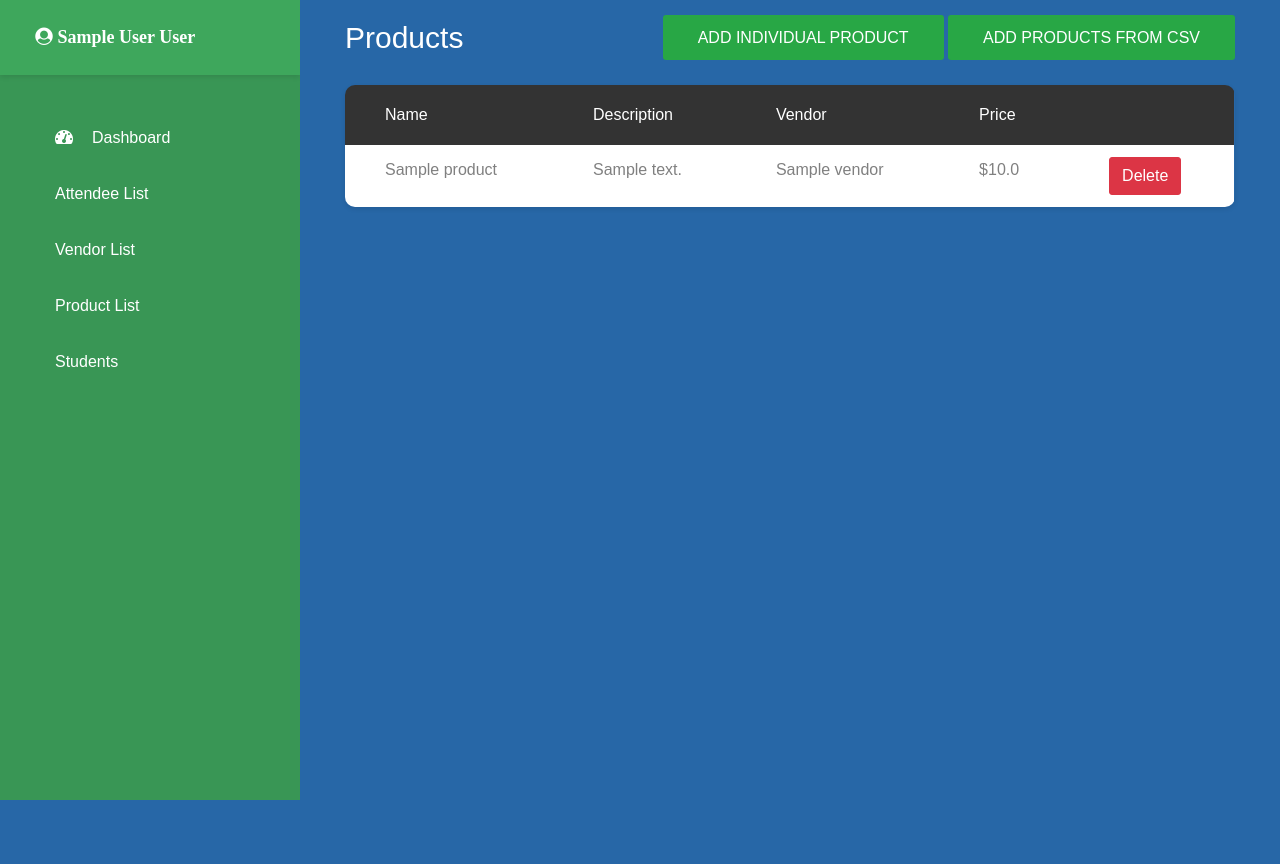
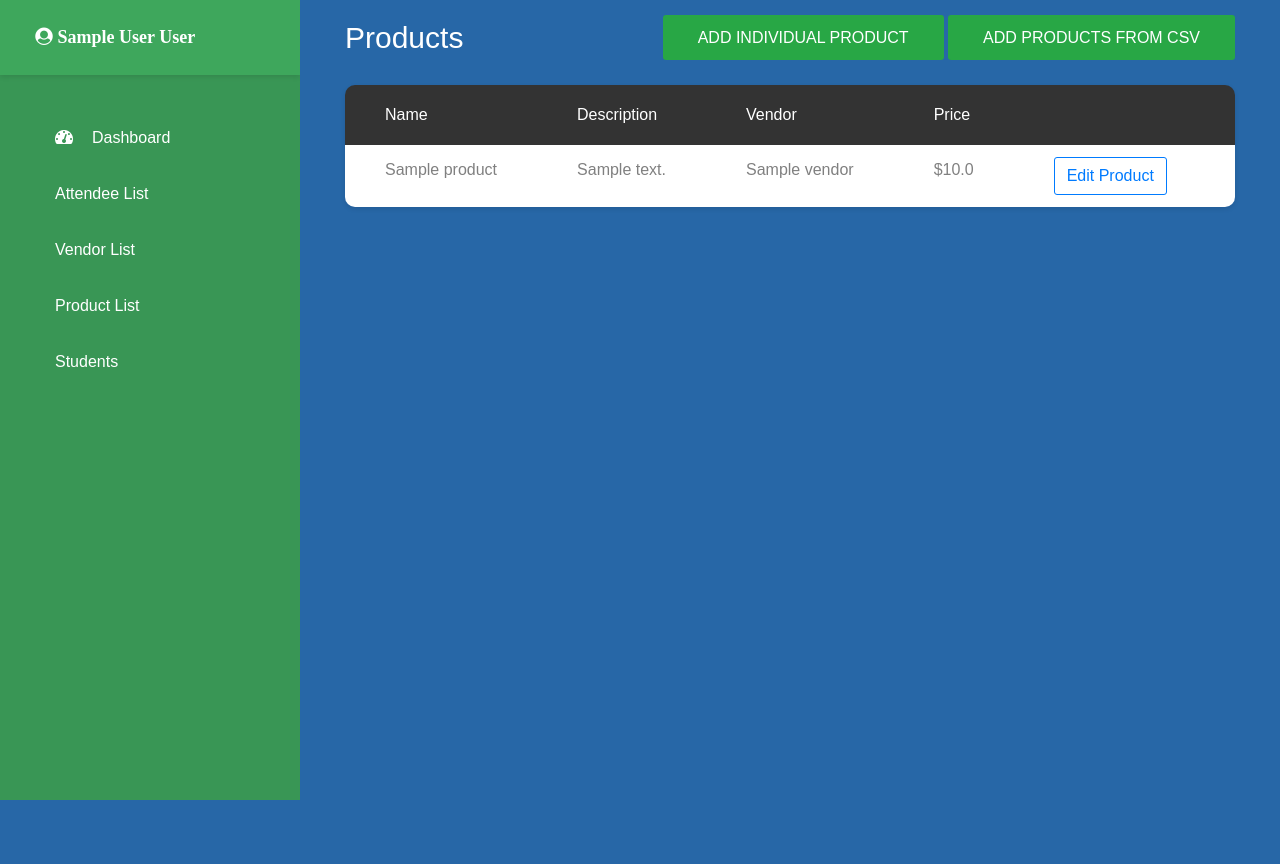
Before and after one commit to jakecren/JBTR-Booking-Site, a Flask app: page /admin/productList in a window 1280 px wide. Run offline with Flask 2, Linux system fonts and the light colour scheme; a user stored in the database is signed in; tables that the repository leaves empty hold one stand-in row (values such as "Sample post"); some libraries are stand-ins or nearby versions.

Commit message:
Edit Product Func Added

```diff
--- a/bookingApp/admins/routes.py
+++ b/bookingApp/admins/routes.py
@@ -295,6 +295,46 @@
         return redirect(url_for("admins.productList"))
     return render_template("admins/addProduct.html", title="Register Vendor", form=form)
 
+
+####  Edit Product  ####
+@admins.route("/productList/edit/<int:productID>", methods=["GET", "POST"])
+@login_required
+def editProduct(productID):
+    products = Products.query.all()
+    vendors = Vendors.query.all()
+    choices = []
+    for vendor in vendors:
+        choices.append((f"{vendor.id}", f"{vendor.name}"))
+    setattr(AddProductForm, "selectVendor", SelectField('Vendor:', choices=choices))
+    form = AddProductForm()
+    for product in products:
+        if product.id == productID:
+            if form.validate_on_submit():
+                product.name = str(form.category.data + form.name.data)
+                product.description = form.description.data
+                product.price = form.price.data
+                product.vendorID = form.selectVendor.data
+
+                db.session.commit()
+                flash("Product details have been updated!", "success")
+                return redirect(url_for('admins.productList'))
+
+            elif request.method == "GET":
+                form.description.data = product.description
+                form.price.data = product.price
+                form.selectVendor.data = str(product.vendorID)
+                if product.name[:2] == "t_":
+                    form.category.data = "t_"
+                    form.name.data = product.name[1:].replace("_", " ")
+                else:
+                    form.category.data = ""
+                    form.name.data = product.name.replace("_", " ")
+            flash("Product details updated.", "success")
+            redirect(url_for('admins.productList'))
+
+    return render_template("admins/productList.html", title="Product List", products=products, productD=None, vendors=vendors, editProduct=True, form=form)
+
+
 ####  Add CSV Products  ####
 @admins.route("/productList/add/csv", methods=["GET", "POST"])
 @login_required
@@ -328,9 +368,9 @@
                         db.session.add(newVendor)
                         db.session.flush()
                         newVendors.append(newVendor.name)
-                        newProduct = Products(name=row[0].replace(" ", "_"), price=int(row[1]), vendorID=newVendor.id)
+                        newProduct = Products(name=row[0].replace(" ", "_"), price=int(row[1]), vendorID=newVendor.id, description="")
                     else:
-                        newProduct = Products(name=row[0].replace(" ", "_"), price=int(row[1]), vendorID=vendorID)
+                        newProduct = Products(name=row[0].replace(" ", "_"), price=int(row[1]), vendorID=vendorID, description="")
                     for product in products:
                         if newProduct.name == product.name:
                             duplicateProducts.append(newProduct.name)
--- a/bookingApp/admins/templates/admins/productList.html
+++ b/bookingApp/admins/templates/admins/productList.html
@@ -1,4 +1,5 @@
 {% extends 'admins/layout.html' %}
+{% from '_helpers.html' import formInput %}
 {% block content %}
 <!-- MAIN CONTENT-->
 <div class="main-content">
@@ -25,6 +26,7 @@
                                     <th>Vendor</th>
                                     <th>Price</th>
                                     <th></th>
+                                    <th></th>
                                 </tr>
                             </thead>
                             <tbody>
@@ -38,6 +40,9 @@
                                     {% endif %}
                                     {% endfor %}
                                     <td>${{ product.price }}</td>
+                                    <td><a href="{{ url_for('admins.editProduct', productID=product.id) }}"
+                                            class="btn btn-outline-primary">Edit Product</a>
+                                    </td>
                                     <td>
                                         <a href="{{ url_for('admins.productListDelete', productID=product.id) }}"
                                             class="btn btn-danger">Delete</a>
@@ -112,8 +117,79 @@
             </div>
         </div>
     </div>
+    <script>$("#deleteProductModal").modal();</script>
+    {% endif %}
 
-    <script>$("#deleteProductModal").modal();</script>
+    <!-- Edit Product Modal -->
+    {% if editProduct == True %}
+    <div class="modal fade" id="editProduct">
+        <div class="modal-dialog">
+            <div class="modal-content">
+
+                <!-- Header -->
+                <div class="modal-header">
+                    <h4 class="modal-title">Edit Product Details</h4>
+                    <button type="button" class="close" data-dismiss="modal">&times;</button>
+                </div>
+
+                <form method="POST" enctype="multipart/form-data">
+                    {{ form.hidden_tag() }}
+                    <!-- body -->
+                    <div class="modal-body">
+                        <div class="row">
+                            <!-- Text Inputs -->
+                            {{ formInput(form.name, placeholder="Enter Product Name", grid="col-md-6") }}
+
+                            {{ formInput(form.price, grid="col-md-6", type="number", step="0.01", min=0, value=0) }}
+
+                            {{ formInput(form.description, placeholder="Enter Description", grid="col-md-9") }}
+
+                            <div class="form-group col-md-6">
+                                {{ form.selectVendor.label() }}
+                                {{ form.selectVendor(class="form-control") }}
+                            </div>
+
+                            <div class="form-group col-md-6">
+                                {{ form.category.label }}
+                                <div class="form-check" id="category">
+                                    <div class="radio">
+                                        <label for="category-0" class="form-check-label ">
+                                            {% if form.category.data == "t_" %}
+                                            <input type="radio" id="category-0" name="category" value="t_"
+                                                class="form-check-input" checked>Ticket
+                                            {% else %}
+                                            <input type="radio" id="category-0" name="category" value="t_"
+                                                class="form-check-input" checked>Ticket
+                                            {% endif %}
+                                        </label>
+                                    </div>
+                                    <div class="radio">
+                                        <label for="category-1" class="form-check-label ">
+                                            {% if form.category.data == "" %}
+                                            <input type="radio" id="category-1" name="category" value=""
+                                                class="form-check-input" checked>Catering
+                                            {% else %}
+                                            <input type="radio" id="category-1" name="category" value=""
+                                                class="form-check-input">Catering
+                                            {% endif %}
+                                        </label>
+                                    </div>
+                                </div>
+                            </div>
+                        </div>
+                    </div>
+
+                    <!-- footer -->
+                    <div class="modal-footer">
+                        <button type="button" class="btn btn-danger" data-dismiss="modal">Cancel</button>
+                        {{ form.submit(class="btn btn-success") }}
+                    </div>
+                </form>
+            </div>
+        </div>
+    </div>
+
+    <script>$("#editProduct").modal();</script>
     {% endif %}
 </div>
 {% endblock content %}
```
